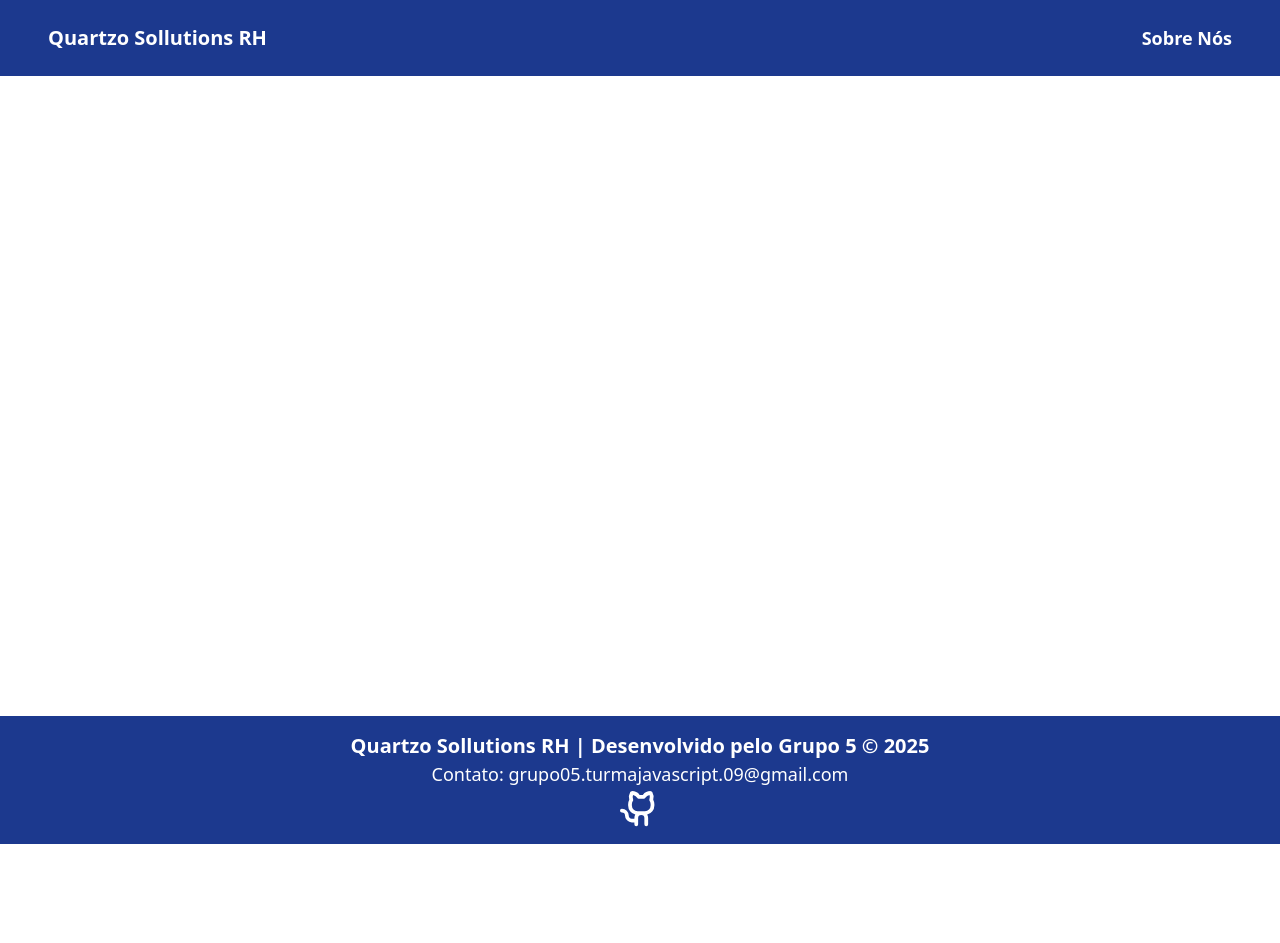
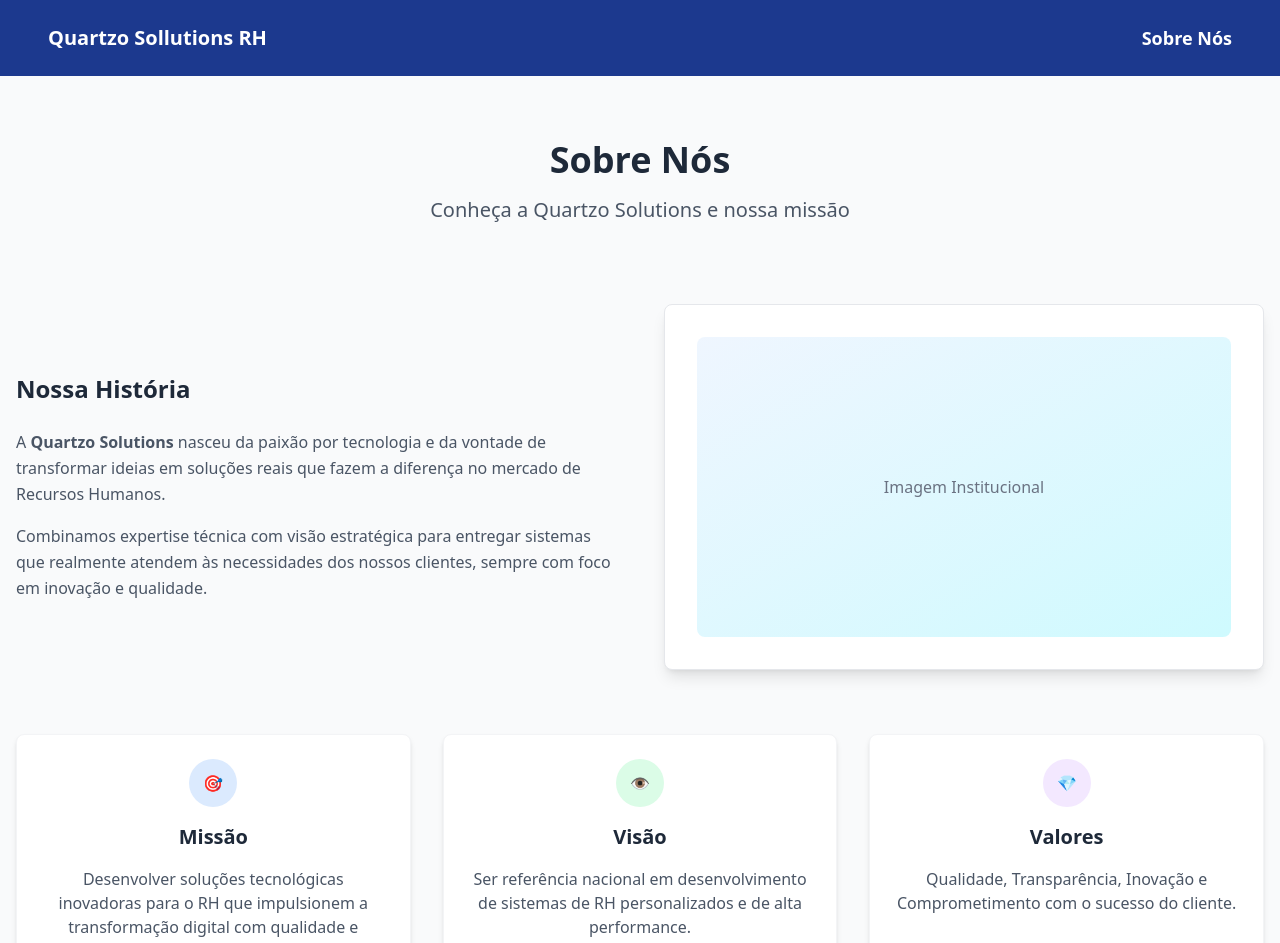
Before and after one commit to Grupo-05-Turma-JavaScript-09/Quartzo-Sollutions-frontend, a React (Vite) app: page /sobrenos in a window 1280 px wide. Shown: the top 943 px of the page. Before the commit the page ends 844 px from the top, so only its background shows below. Built offline with nearby package versions, Linux system fonts and the light colour scheme.

Commit message:
estrutura e integração do sobre nós

```diff
--- a/package.json
+++ b/package.json
@@ -23,8 +23,8 @@
   "devDependencies": {
     "@eslint/js": "^9.36.0",
     "@types/node": "^24.6.0",
-    "@types/react": "^19.1.16",
-    "@types/react-dom": "^19.1.9",
+    "@types/react": "^19.2.2",
+    "@types/react-dom": "^19.2.2",
     "@vitejs/plugin-react-swc": "^4.1.0",
     "eslint": "^9.36.0",
     "eslint-plugin-react-hooks": "^5.2.0",
--- a/src/App.tsx
+++ b/src/App.tsx
@@ -14,7 +14,8 @@ function App() {
         <div className="min-h-[80vh]">
           <Routes>
           <Route path="/"  element={<Home />}/>
-          <Route path="/sobre"  element={<SobreNos />}/>
+       // No App.tsx - MUDE para:
+       <Route path="/sobrenos" element={<SobreNos />} />
         </Routes>
         </div>
         <Footer />
--- a/src/pages/sobrenos/SobreNos.tsx
+++ b/src/pages/sobrenos/SobreNos.tsx
@@ -1,7 +1,88 @@
-function SobreNos() {
+// src/pages/SobreNos/index.tsx
+import React from 'react';
+
+const SobreNos: React.FC = () => {
   return (
-    <div>SobreNos</div>
-  )
-}
+    <div className="min-h-screen bg-gray-50 py-8">
+      <div className="container mx-auto px-4">
 
-export default SobreNos
+        {/* Hero Section */}
+        <section className="text-center mb-12 py-8">
+          <h1 className="text-4xl font-bold text-gray-800 mb-4">
+            Sobre Nós
+          </h1>
+          <p className="text-xl text-gray-600 max-w-2xl mx-auto">
+            Conheça a Quartzo Solutions e nossa missão
+          </p>
+        </section>
+
+        {/* Conteúdo Principal */}
+        <div className="grid md:grid-cols-2 gap-12 items-center mb-16">
+          <div>
+            <h2 className="text-2xl font-semibold text-gray-800 mb-6">
+              Nossa História
+            </h2>
+            <p className="text-gray-600 mb-4 leading-relaxed">
+              A <strong>Quartzo Solutions</strong> nasceu da paixão por tecnologia
+              e da vontade de transformar ideias em soluções reais que fazem a
+              diferença no mercado de Recursos Humanos.
+            </p>
+            <p className="text-gray-600 leading-relaxed">
+              Combinamos expertise técnica com visão estratégica para entregar
+              sistemas que realmente atendem às necessidades dos nossos clientes,
+              sempre com foco em inovação e qualidade.
+            </p>
+          </div>
+
+          {/* Placeholder para imagem */}
+          <div className="bg-white p-8 rounded-lg shadow-lg border border-gray-200">
+            <div className="aspect-video bg-gradient-to-br from-blue-50 to-cyan-100 rounded-lg flex items-center justify-center">
+              <span className="text-gray-500 font-medium">
+                Imagem Institucional
+              </span>
+            </div>
+          </div>
+        </div>
+
+        {/* Missão, Visão e Valores */}
+        <div className="grid grid-cols-1 md:grid-cols-3 gap-8 mb-16">
+          <div className="bg-white p-6 rounded-lg shadow-md border border-gray-100 text-center">
+            <div className="w-12 h-12 bg-blue-100 rounded-full flex items-center justify-center mx-auto mb-4">
+              <span className="text-blue-600 font-bold">🎯</span>
+            </div>
+            <h3 className="text-xl font-semibold text-gray-800 mb-4">Missão</h3>
+            <p className="text-gray-600">
+              Desenvolver soluções tecnológicas inovadoras para o RH que
+              impulsionem a transformação digital com qualidade e eficiência.
+            </p>
+          </div>
+
+          <div className="bg-white p-6 rounded-lg shadow-md border border-gray-100 text-center">
+            <div className="w-12 h-12 bg-green-100 rounded-full flex items-center justify-center mx-auto mb-4">
+              <span className="text-green-600 font-bold">👁️</span>
+            </div>
+            <h3 className="text-xl font-semibold text-gray-800 mb-4">Visão</h3>
+            <p className="text-gray-600">
+              Ser referência nacional em desenvolvimento de sistemas de RH
+              personalizados e de alta performance.
+            </p>
+          </div>
+
+          <div className="bg-white p-6 rounded-lg shadow-md border border-gray-100 text-center">
+            <div className="w-12 h-12 bg-purple-100 rounded-full flex items-center justify-center mx-auto mb-4">
+              <span className="text-purple-600 font-bold">💎</span>
+            </div>
+            <h3 className="text-xl font-semibold text-gray-800 mb-4">Valores</h3>
+            <p className="text-gray-600">
+              Qualidade, Transparência, Inovação e Comprometimento com o
+              sucesso do cliente.
+            </p>
+          </div>
+        </div>
+
+      </div>
+    </div>
+  );
+};
+
+export default SobreNos;
```
Also changed, not shown: 1 other file (tests, documents, lock files or other folders).
